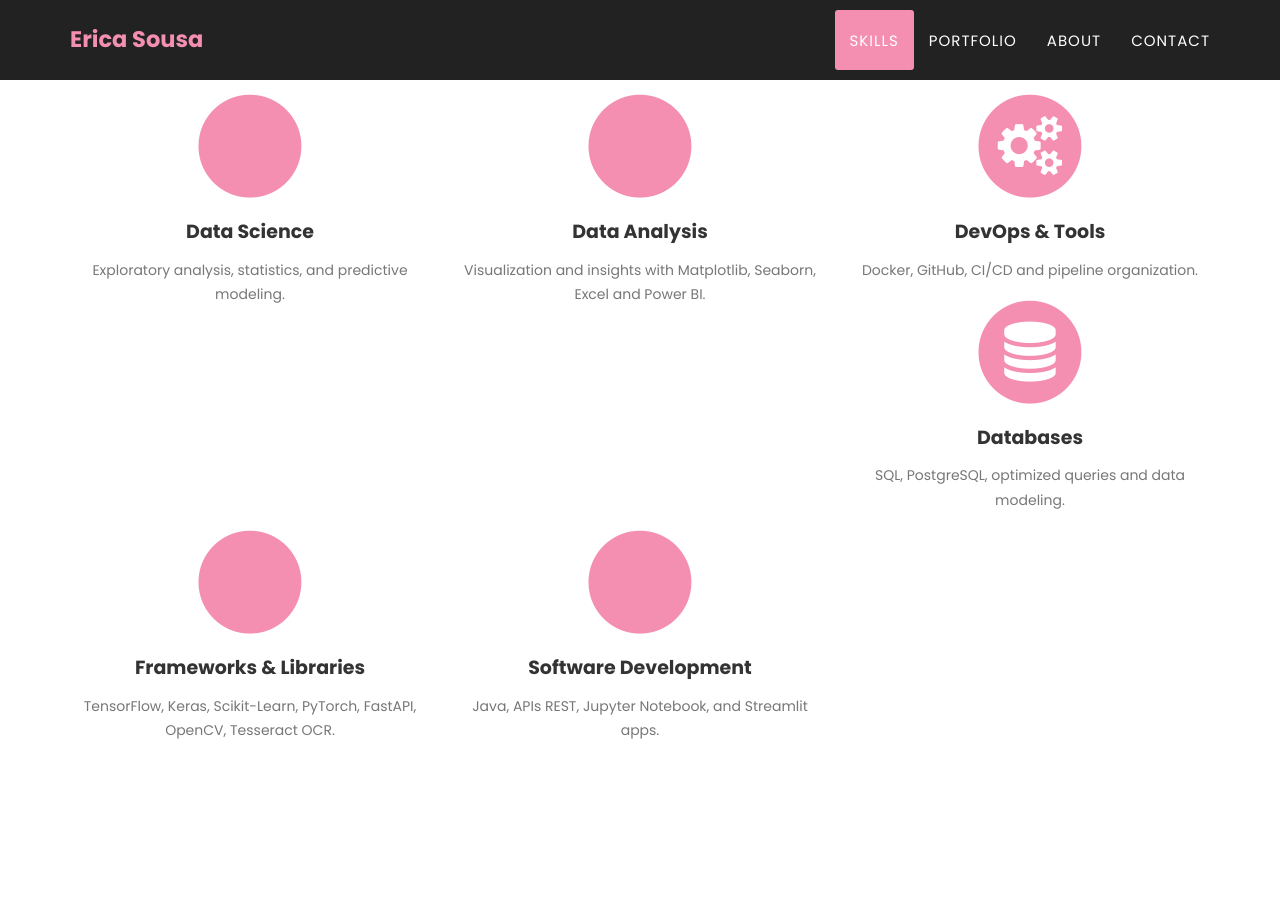
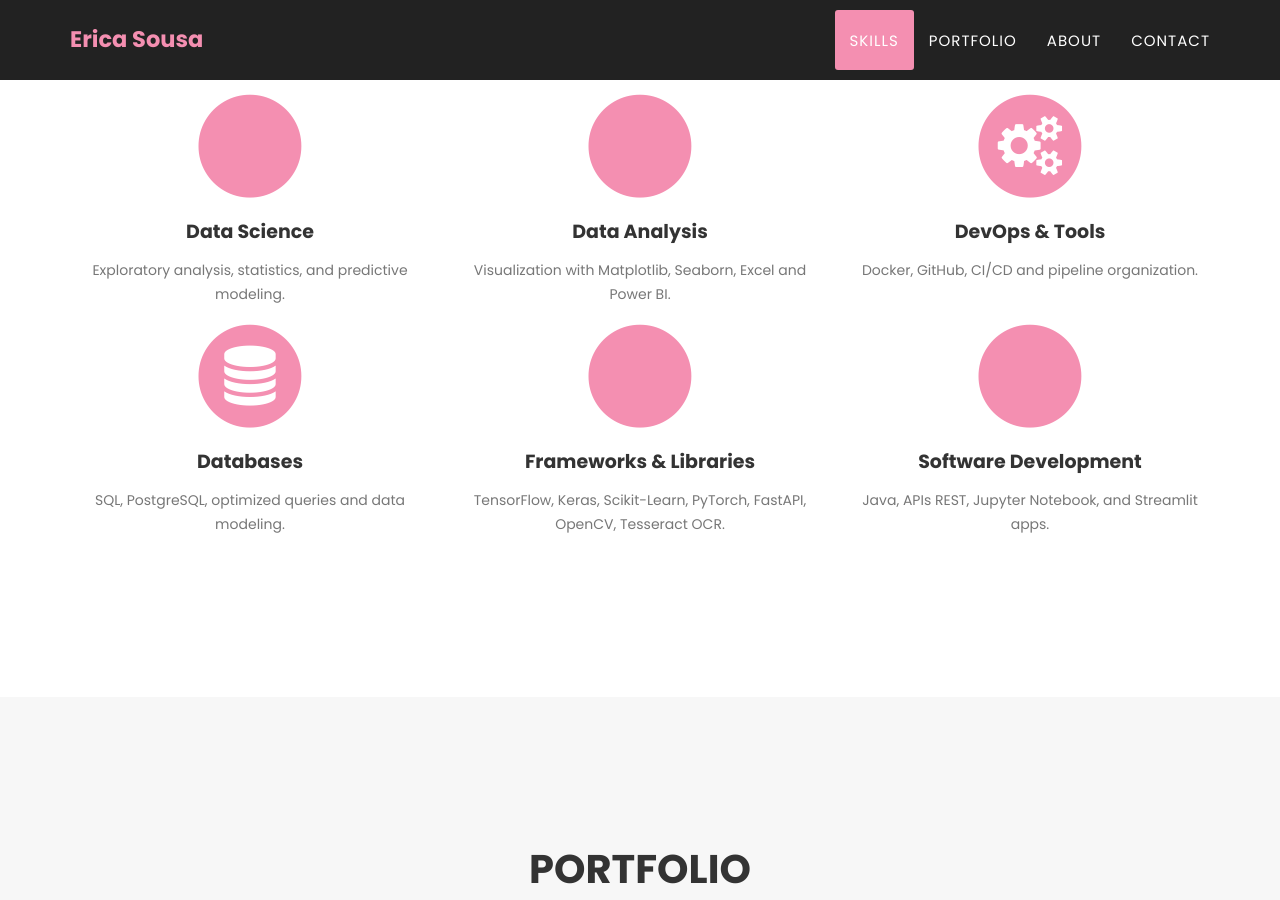
Before and after one commit to ericasousaa/EricaSousa, a Jekyll site: the page built from index.html, in a window 1280 px wide and 900 px high, scrolled down 1209 px. Built offline with Jekyll 4.4.1, drawn with Linux system fonts in a browser that asks for light colours; some web fonts are replaced.

Commit message:
Update services.html

```diff
--- a/_includes/services.html
+++ b/_includes/services.html
@@ -8,8 +8,8 @@
       </div>
     </div>
 
+    <!-- Row 1 -->
     <div class="row text-center">
-      <!-- Python & ML -->
       <div class="col-md-4">
         <span class="fa-stack fa-4x">
           <i class="fa fa-circle fa-stack-2x text-primary"></i>
@@ -18,8 +18,6 @@
         <h4 class="service-heading">Python & Machine Learning</h4>
         <p class="text-muted">Experience with Pandas, scikit-learn, TensorFlow and PyTorch.</p>
       </div>
-
-      <!-- AI -->
       <div class="col-md-4">
         <span class="fa-stack fa-4x">
           <i class="fa fa-circle fa-stack-2x text-primary"></i>
@@ -28,8 +26,6 @@
         <h4 class="service-heading">Artificial Intelligence</h4>
         <p class="text-muted">Work with LLMs, NLP and deep learning projects.</p>
       </div>
-
-      <!-- Computer Vision -->
       <div class="col-md-4">
         <span class="fa-stack fa-4x">
           <i class="fa fa-circle fa-stack-2x text-primary"></i>
@@ -38,8 +34,10 @@
         <h4 class="service-heading">Computer Vision</h4>
         <p class="text-muted">Image segmentation, OpenCV, and OCR with Tesseract.</p>
       </div>
+    </div>
 
-      <!-- Data Science -->
+    <!-- Row 2 -->
+    <div class="row text-center">
       <div class="col-md-4">
         <span class="fa-stack fa-4x">
           <i class="fa fa-circle fa-stack-2x text-primary"></i>
@@ -48,18 +46,14 @@
         <h4 class="service-heading">Data Science</h4>
         <p class="text-muted">Exploratory analysis, statistics, and predictive modeling.</p>
       </div>
-
-      <!-- Data Analysis -->
       <div class="col-md-4">
         <span class="fa-stack fa-4x">
           <i class="fa fa-circle fa-stack-2x text-primary"></i>
           <i class="fa fa-chart-line fa-stack-1x fa-inverse"></i>
         </span>
         <h4 class="service-heading">Data Analysis</h4>
-        <p class="text-muted">Visualization and insights with Matplotlib, Seaborn, Excel and Power BI.</p>
+        <p class="text-muted">Visualization with Matplotlib, Seaborn, Excel and Power BI.</p>
       </div>
-
-      <!-- DevOps -->
       <div class="col-md-4">
         <span class="fa-stack fa-4x">
           <i class="fa fa-circle fa-stack-2x text-primary"></i>
@@ -68,8 +62,10 @@
         <h4 class="service-heading">DevOps & Tools</h4>
         <p class="text-muted">Docker, GitHub, CI/CD and pipeline organization.</p>
       </div>
+    </div>
 
-      <!-- Databases -->
+    <!-- Row 3 -->
+    <div class="row text-center">
       <div class="col-md-4">
         <span class="fa-stack fa-4x">
           <i class="fa fa-circle fa-stack-2x text-primary"></i>
@@ -78,8 +74,6 @@
         <h4 class="service-heading">Databases</h4>
         <p class="text-muted">SQL, PostgreSQL, optimized queries and data modeling.</p>
       </div>
-
-      <!-- Frameworks -->
       <div class="col-md-4">
         <span class="fa-stack fa-4x">
           <i class="fa fa-circle fa-stack-2x text-primary"></i>
@@ -88,8 +82,6 @@
         <h4 class="service-heading">Frameworks & Libraries</h4>
         <p class="text-muted">TensorFlow, Keras, Scikit-Learn, PyTorch, FastAPI, OpenCV, Tesseract OCR.</p>
       </div>
-
-      <!-- Software Development -->
       <div class="col-md-4">
         <span class="fa-stack fa-4x">
           <i class="fa fa-circle fa-stack-2x text-primary"></i>
```
